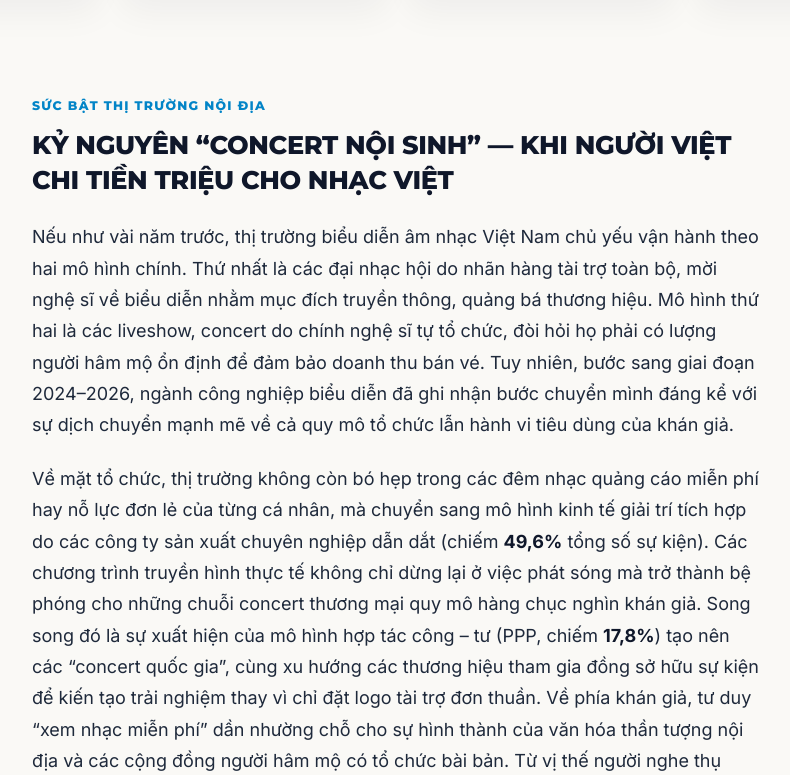
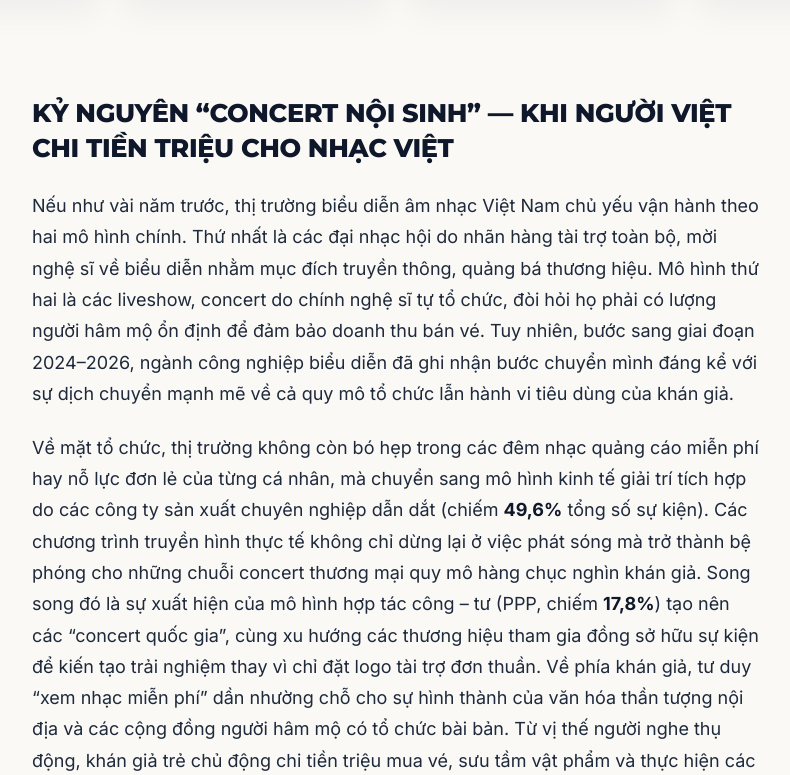
Before and after one commit to giahanluong192/mmj1, a Next.js app: page / in a window 1280 px wide. Shown: the part 825-1600 px from the top of the page, without its empty margins (242-1032 px from the left). Built offline with nearby package versions, Linux system fonts and the light colour scheme.

Commit message:
refactor(editorial): remove blue kicker labels above chapter titles

```diff
--- a/src/app/page.tsx
+++ b/src/app/page.tsx
@@ -113,7 +113,6 @@ export default function Home() {
           ===================================================================== */}
       <main className="editorial-section" id="chuong-1">
         <div className="prose-column">
-          <div className="chapter-kicker">SỨC BẬT THỊ TRƯỜNG NỘI ĐỊA</div>
           <h2 className="chapter-h2">
             KỶ NGUYÊN “CONCERT NỘI SINH” — KHI NGƯỜI&nbsp;VIỆT
             <br />
@@ -179,7 +178,6 @@ export default function Home() {
           ===================================================================== */}
       <section className="editorial-section alt-dark-band" id="chuong-2">
         <div className="prose-column">
-          <div className="chapter-kicker">PHẢN BIỆN CHUỖI GIÁ TRỊ & TÍNH BỀN VỮNG</div>
           <h2 className="chapter-h2">
             HIỆU ỨNG PHÁO HOA VÀ CUỘC ĐUA ĐẠI NHẠC HỘI TẠI ĐỊA&nbsp;PHƯƠNG
           </h2>
@@ -209,7 +207,6 @@ export default function Home() {
           ===================================================================== */}
       <section className="editorial-section" id="chuong-3">
         <div className="prose-column">
-          <div className="chapter-kicker">TƯƠNG QUAN NỘI – NGOẠI & 5 ĐIỂM NGHẼN HỆ THỐNG</div>
           <h2 className="chapter-h2">
             BỨC TRANH TƯƠNG QUAN GIỮA CONCERT NỘI ĐỊA VÀ QUỐC TẾ TẠI VIỆT&nbsp;NAM
           </h2>
```
